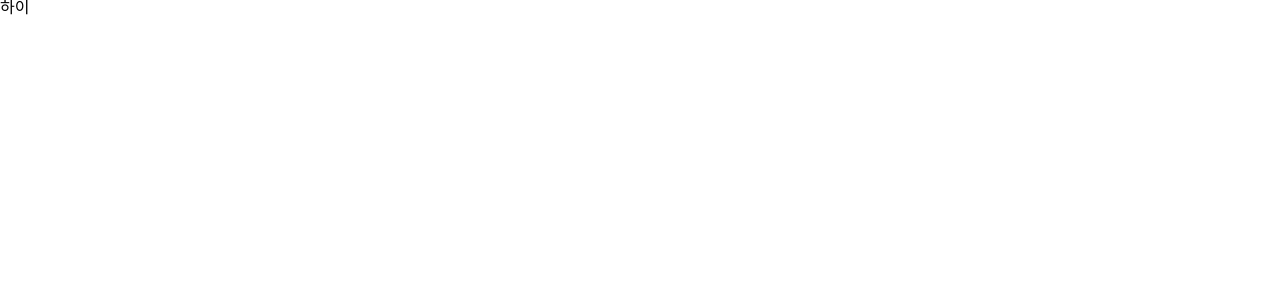
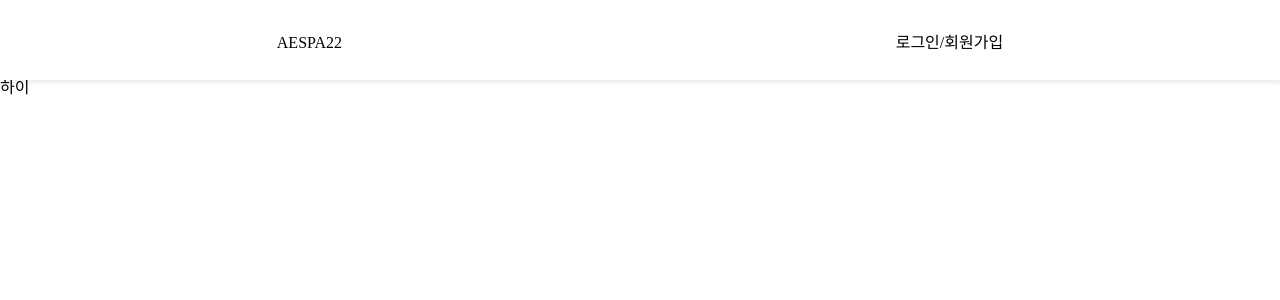
Before and after one commit to Sanghyun0505/Ts-VacationProject, a React (Create React App) app in the folder aespa22/: page / in a window 1280 px wide. Shown: the top 300 px of the page. Built offline with nearby package versions, Linux system fonts and the light colour scheme.

Commit message:
⚡️ :: 헤더 추가

```diff
--- a/aespa22/src/components/common/PageTemplate.tsx
+++ b/aespa22/src/components/common/PageTemplate.tsx
@@ -1,5 +1,6 @@
 import GlobalStyles from "../../styles/GlobalStyles";
 import { ReactNode } from "react";
+import Header from "../header";
 interface Props {
     children: ReactNode;
 }
@@ -8,6 +9,7 @@ export default function PageTemplate({children}:Props){
     return(
         <>
             <GlobalStyles/>
+            <Header/>
             {children}
         </>
     );
--- /dev/null
+++ b/aespa22/src/components/header/index.tsx
@@ -0,0 +1,18 @@
+import { useNavigate } from 'react-router-dom';
+import * as S from './style';
+
+export default function Header(){
+    const navigate = useNavigate();
+    return(
+        <S.HeadContainer style={{backdropFilter: 'blur(10px)'}}>
+            <S.HeadLogo onClick={()=>navigate('/')}>
+                AESPA22
+            </S.HeadLogo>
+            <div style={{display:'flex'}}>
+                <S.HeadLogin onClick={()=>navigate('/login')}>로그인</S.HeadLogin>
+                <span>/</span>
+                <S.HeadSignUp>회원가입</S.HeadSignUp>
+            </div>
+        </S.HeadContainer>
+    );
+}
--- /dev/null
+++ b/aespa22/src/components/header/style.ts
@@ -0,0 +1,23 @@
+import styled from "styled-components";
+
+export const HeadContainer = styled.div`
+    width: 100%;
+    height: 80px;
+    display:flex;
+    justify-content:space-around;
+    line-height:85px;
+    box-shadow: 2px 2px 6px rgba(0, 0, 0, 0.1);
+    background-color:white;
+`;
+
+export const HeadLogo = styled.div`
+    cursor: pointer;
+`;
+
+export const HeadLogin = styled.div`
+    cursor: pointer;
+`;
+
+export const HeadSignUp = styled.div`
+    cursor: pointer;
+`;
```
